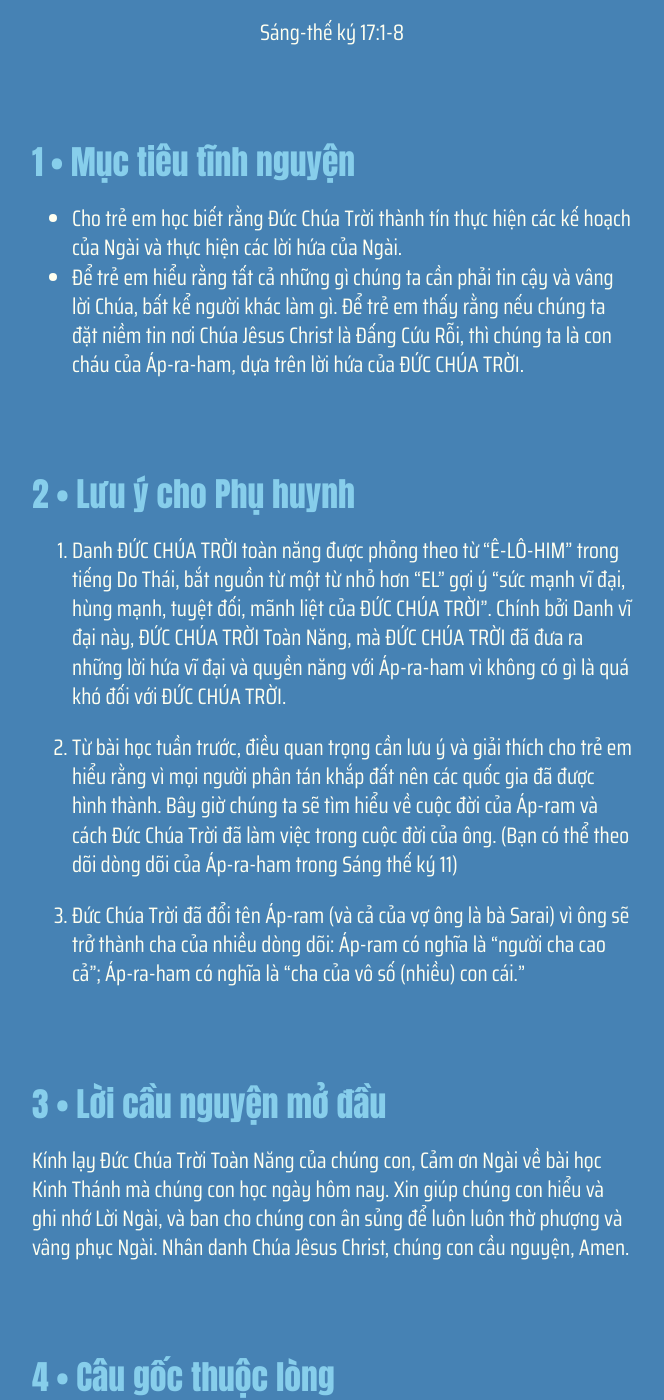
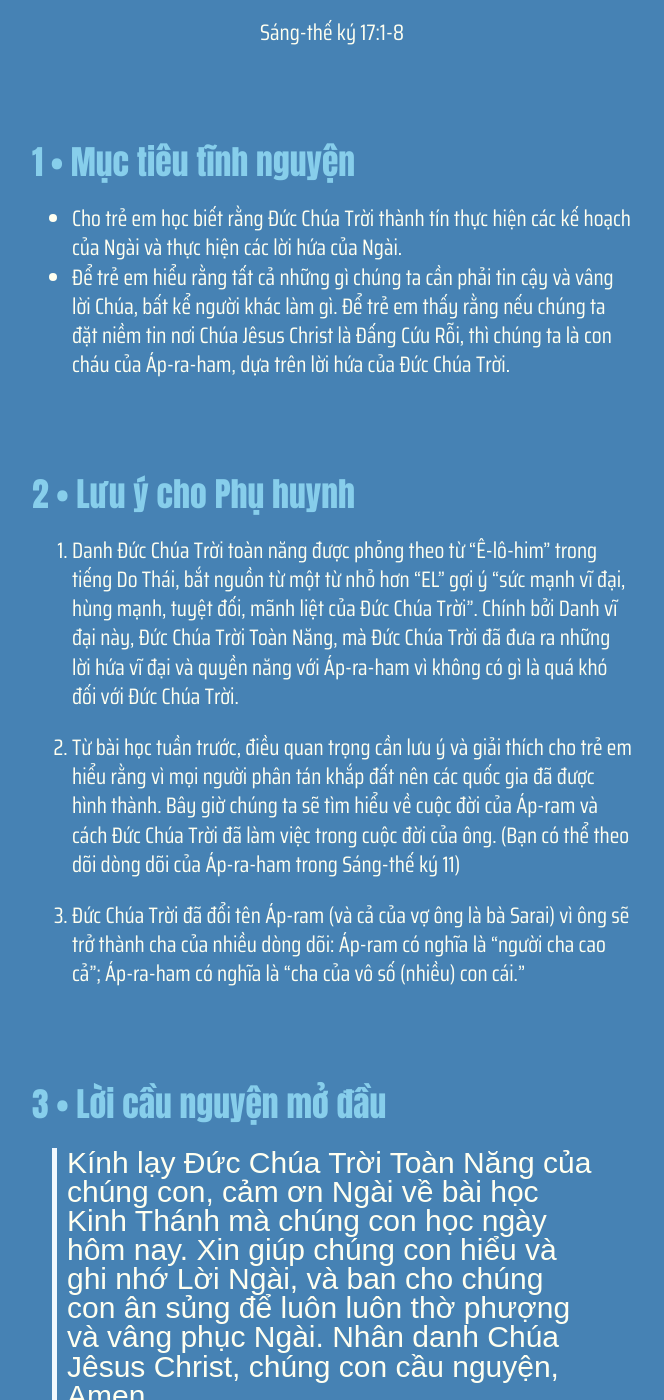
Before and after one commit to GospelTrust/LGS, a Jekyll site: the page built from docs/content/_vi/13-1.md, in a window 1280 px wide and 1400 px high, scrolled down 563 px. Shown: the whole window, without its empty margins (308-972 px from the left). Built offline with Jekyll 4.4.1, drawn with Linux system fonts in a browser that asks for light colours; some web fonts are replaced; some of the changed text lies outside the part shown.

Commit message:
Update: w13d1

```diff
--- a/docs/content/_vi/13-1.md
+++ b/docs/content/_vi/13-1.md
@@ -1,7 +1,7 @@
 ---
 week: 13
 day: 1
-title: 'ÁP-RA-HAM - GIAO ƯỚC CỦA ĐỨC CHÚA TRỜI'
+title: ' Áp-ra-ham: Giao ước của Đức Chúa Trời'
 bible: 'Sáng-thế ký 17:1-8'
 layout: lesson
 ---
@@ -9,25 +9,26 @@
 
 {% include lesson/section.html index=1 %}
 - Cho trẻ em học biết rằng Đức Chúa Trời thành tín thực hiện các kế hoạch của Ngài và thực hiện các lời hứa của Ngài.
-- Để trẻ em hiểu rằng tất cả những gì chúng ta cần phải tin cậy và vâng lời Chúa, bất kể người khác làm gì. Để trẻ em thấy rằng nếu chúng ta đặt niềm tin nơi Chúa Jêsus Christ là Đấng Cứu Rỗi, thì chúng ta là con cháu của Áp-ra-ham, dựa trên lời hứa của ĐỨC CHÚA TRỜI.
+- Để trẻ em hiểu rằng tất cả những gì chúng ta cần phải tin cậy và vâng lời Chúa, bất kể người khác làm gì. Để trẻ em thấy rằng nếu chúng ta đặt niềm tin nơi Chúa Jêsus Christ là Đấng Cứu Rỗi, thì chúng ta là con cháu của Áp-ra-ham, dựa trên lời hứa của Đức Chúa Trời.
 
 
 {% include lesson/section.html index=2 %}
 
-1. Danh ĐỨC CHÚA TRỜI toàn năng được phỏng theo từ "Ê-LÔ-HIM" trong tiếng Do Thái, bắt nguồn từ một từ nhỏ hơn "EL" gợi ý "sức mạnh vĩ đại, hùng mạnh, tuyệt đối, mãnh liệt của ĐỨC CHÚA TRỜI". Chính bởi Danh vĩ đại này, ĐỨC CHÚA TRỜI Toàn Năng, mà ĐỨC CHÚA TRỜI đã đưa ra những lời hứa vĩ đại và quyền năng với Áp-ra-ham vì không có gì là quá khó đối với ĐỨC CHÚA TRỜI.
+1. Danh Đức Chúa Trời toàn năng được phỏng theo từ "Ê-lô-him" trong tiếng Do Thái, bắt nguồn từ một từ nhỏ hơn "EL" gợi ý "sức mạnh vĩ đại, hùng mạnh, tuyệt đối, mãnh liệt của Đức Chúa Trời". Chính bởi Danh vĩ đại này, Đức Chúa Trời Toàn Năng, mà Đức Chúa Trời đã đưa ra những lời hứa vĩ đại và quyền năng với Áp-ra-ham vì không có gì là quá khó đối với Đức Chúa Trời.
 
-2. Từ bài học tuần trước, điều quan trọng cần lưu ý và giải thích cho trẻ em hiểu rằng vì mọi người phân tán khắp đất nên các quốc gia đã được hình thành. Bây giờ chúng ta sẽ tìm hiểu về cuộc đời của Áp-ram và cách Đức Chúa Trời đã làm việc trong cuộc đời của ông. (Bạn có thể theo dõi dòng dõi của Áp-ra-ham trong Sáng thế ký 11)
+2. Từ bài học tuần trước, điều quan trọng cần lưu ý và giải thích cho trẻ em hiểu rằng vì mọi người phân tán khắp đất nên các quốc gia đã được hình thành. Bây giờ chúng ta sẽ tìm hiểu về cuộc đời của Áp-ram và cách Đức Chúa Trời đã làm việc trong cuộc đời của ông. (Bạn có thể theo dõi dòng dõi của Áp-ra-ham trong Sáng-thế ký 11)
 
 3. Đức Chúa Trời đã đổi tên Áp-ram (và cả của vợ ông là bà Sarai) vì ông sẽ trở thành cha của nhiều dòng dõi: Áp-ram có nghĩa là "người cha cao cả"; Áp-ra-ham có nghĩa là "cha của vô số (nhiều) con cái."
 
 
 {% include lesson/section.html index=3 %}
-Kính lạy Đức Chúa Trời Toàn Năng của chúng con, Cảm ơn Ngài về bài học Kinh Thánh mà chúng con học ngày hôm nay. Xin giúp chúng con hiểu và ghi nhớ Lời Ngài, và ban cho chúng con ân sủng để luôn luôn thờ phượng và vâng phục Ngài. Nhân danh Chúa Jêsus Christ, chúng con cầu nguyện, Amen.
+> Kính lạy Đức Chúa Trời Toàn Năng của chúng con, cảm ơn Ngài về bài học Kinh Thánh mà chúng con học ngày hôm nay. Xin giúp chúng con hiểu và ghi nhớ Lời Ngài, và ban cho chúng con ân sủng để luôn luôn thờ phượng và vâng phục Ngài. Nhân danh Chúa Jêsus Christ, chúng con cầu nguyện, Amen.
 
 
 {% include lesson/section.html index=4 %}
-Giăng 1:12-13
- 12 Nhưng hễ ai đã nhận Ngài, thì Ngài ban cho quyền phép trở nên con cái Đức Chúa Trời, là ban cho những kẻ tin danh Ngài, 13 là kẻ chẳng phải sanh bởi khí huyết, hoặc bởi tình dục, hoặc bởi ý người, nhưng sanh bởi Đức Chúa Trời vậy.
+### Giăng 1:12-13
+ 12 Nhưng hễ ai đã nhận Ngài, thì Ngài ban cho quyền phép trở nên con cái Đức Chúa Trời, là ban cho những kẻ tin danh Ngài,
+ 13 là kẻ chẳng phải sanh bởi khí huyết, hoặc bởi tình dục, hoặc bởi ý người, nhưng sanh bởi Đức Chúa Trời vậy.
 
 
 {% include lesson/section.html index=5 %}
```
Also changed, not shown: other parts of docs/content/_vi/13-1.md (+10 -6 lines).
